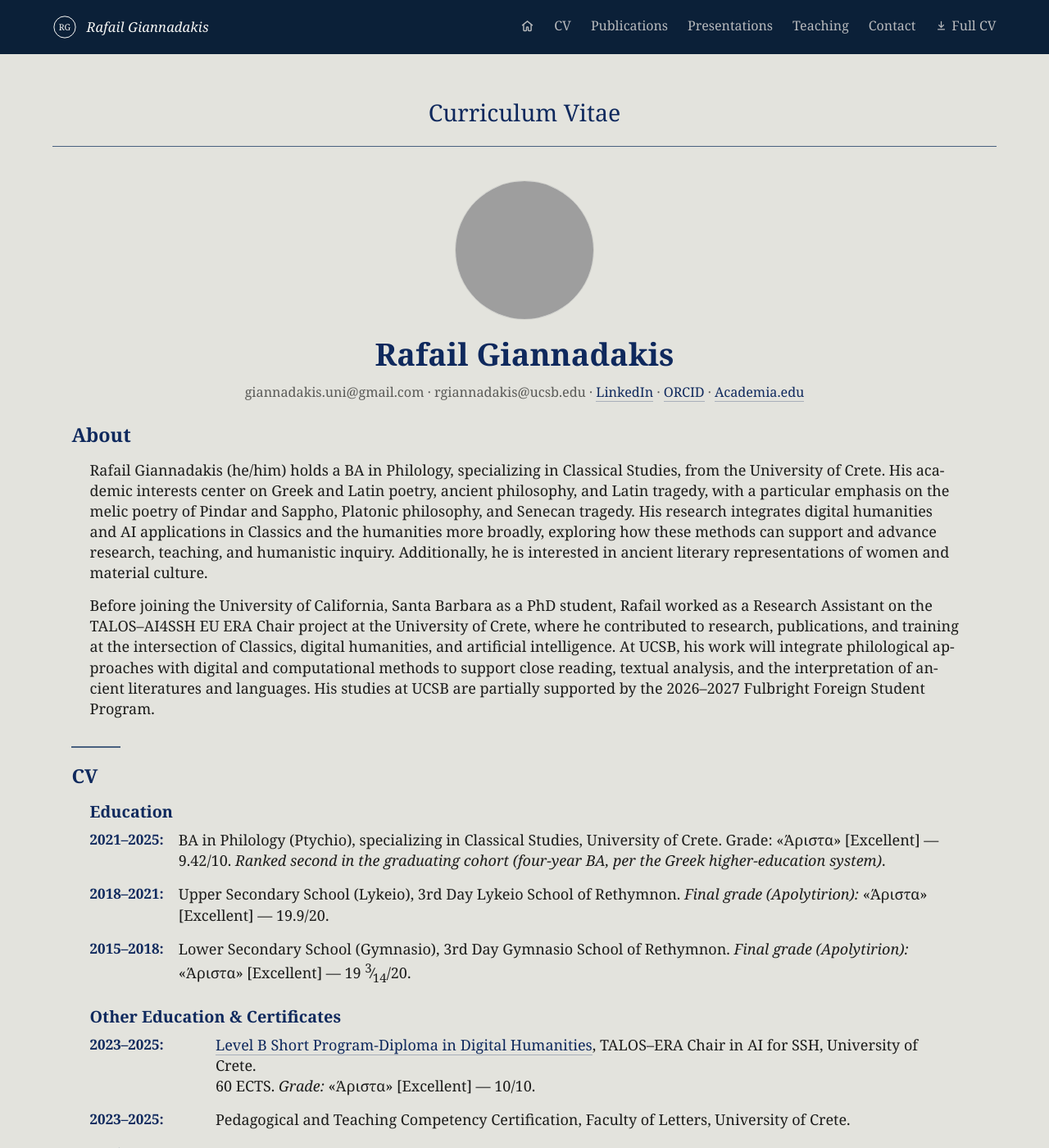
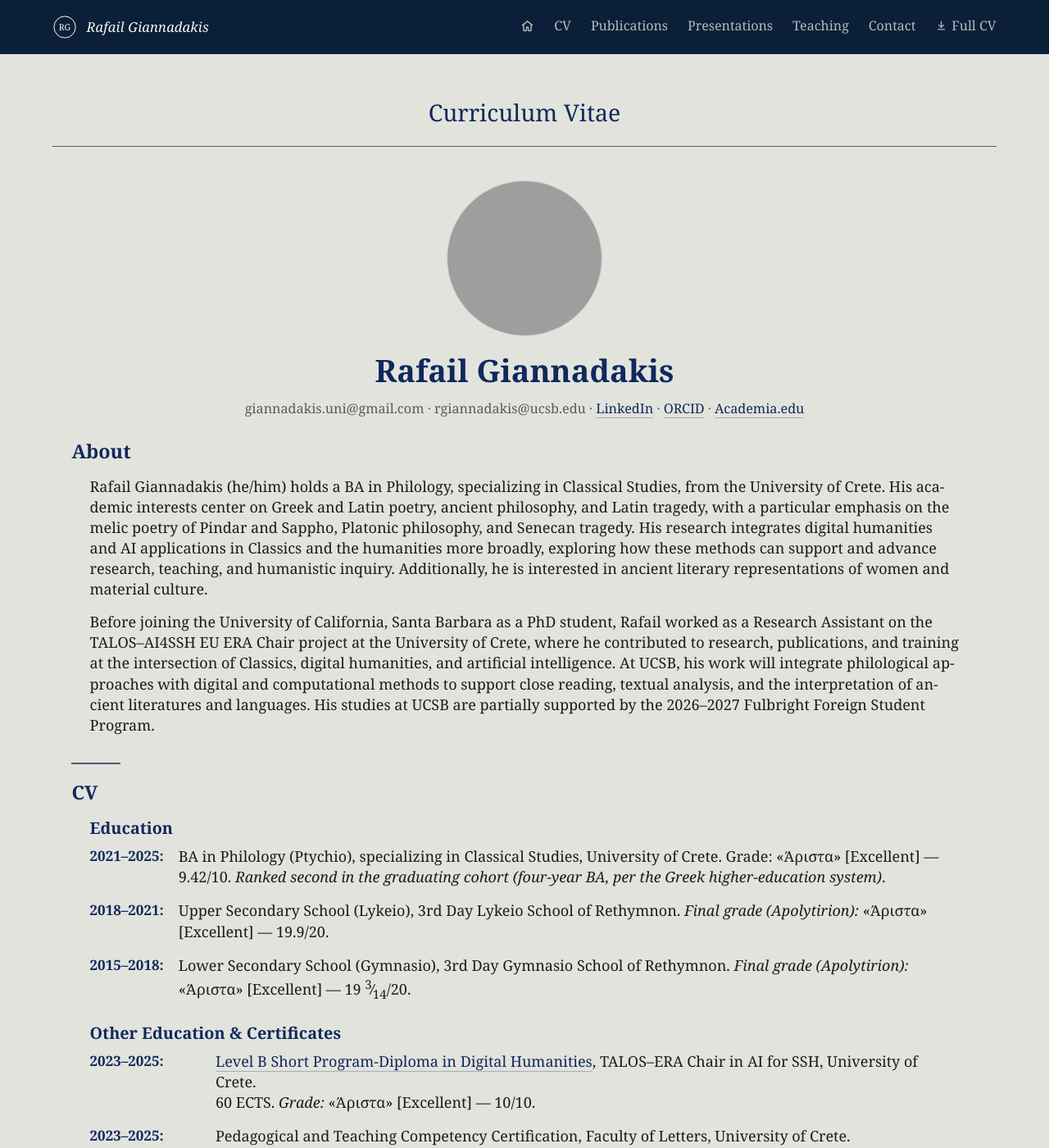
Before and after one commit to rgiannadakis/rgiannadakis.github.io, a Jekyll site: the page built from full_cv.md, in a window 1280 px wide and 1400 px high. Shown: the whole window at 82% size. Built offline with Jekyll 4.4.1, drawn with Linux system fonts in a browser that asks for light colours; grey boxes are pictures that could not be loaded.

Commit message:
site updates

```diff
--- a/assets/css/style.css
+++ b/assets/css/style.css
@@ -284,7 +284,7 @@ ul.tags li{
 /* plain, print-safe CV document */
 .plain-cv{ text-align:left; }
 .cv-header{ text-align:center; margin-bottom:24px; }
-.cv-header .avatar{ width:170px; height:170px; margin:0 auto 16px; box-shadow:none; }
+.cv-header .avatar{ width:190px; height:190px; margin:0 auto 16px; box-shadow:none; }
 .plain-cv h1{
   font-size:2.1em; font-weight:700; font-style:normal; text-transform:none;
   letter-spacing:0; color:var(--accent); text-align:center;
@@ -297,6 +297,10 @@ ul.tags li{
 .cv-divider{
   border:none; border-top:2px solid var(--accent-light);
   width:60px; margin:1.8em 0 1em;
+}
+.cv-full-divider{
+  border:none; border-top:1px solid var(--accent-light);
+  margin:2.4em 0 1.6em;
 }
 .plain-cv h2.cv-section{
   font-style:normal; text-transform:none; letter-spacing:0;
@@ -388,7 +392,10 @@ footer .bar-inner > div > div:last-child{ font-family:var(--mono); }
   .prose h2{ color:#000; border-top:1px solid #ccc; font-size:11pt; page-break-after:avoid; }
   .prose h2:first-of-type{ border-top:none; }
   .entry{ page-break-inside:avoid; }
+  .cv-list{ display:block; }
   .cv-item{ display:block; page-break-inside:avoid; margin-bottom:10px; }
+  .cv-date{ display:block; margin-bottom:2px; }
+  .cv-description{ display:block; }
   .eyebrow{ color:#000; }
   ul.tags li{ border-color:#999; color:#000; }
   a{ color:#000 !important; text-decoration:underline; }
@@ -404,6 +411,6 @@ footer .bar-inner > div > div:last-child{ font-family:var(--mono); }
   .cv-header{ page-break-after:avoid; }
   .plain-cv .contact-line{ font-size:10pt; }
   .plain-cv .badge-tag{ color:#000; }
-  .cv-header .avatar{ width:120px; height:120px; }
+  .cv-header .avatar{ width:135px; height:135px; }
   .cv-divider{ border-top-color:#999; }
 }
--- a/full_cv.md
+++ b/full_cv.md
@@ -54,6 +54,7 @@ permalink: /full-cv/
 
 </div>
 
+<hr class="cv-full-divider no-print">
 <div class="btn-row no-print">
   <a class="btn btn-lg" href="javascript:window.print()">Save as PDF (Print)</a>
 </div>
```
